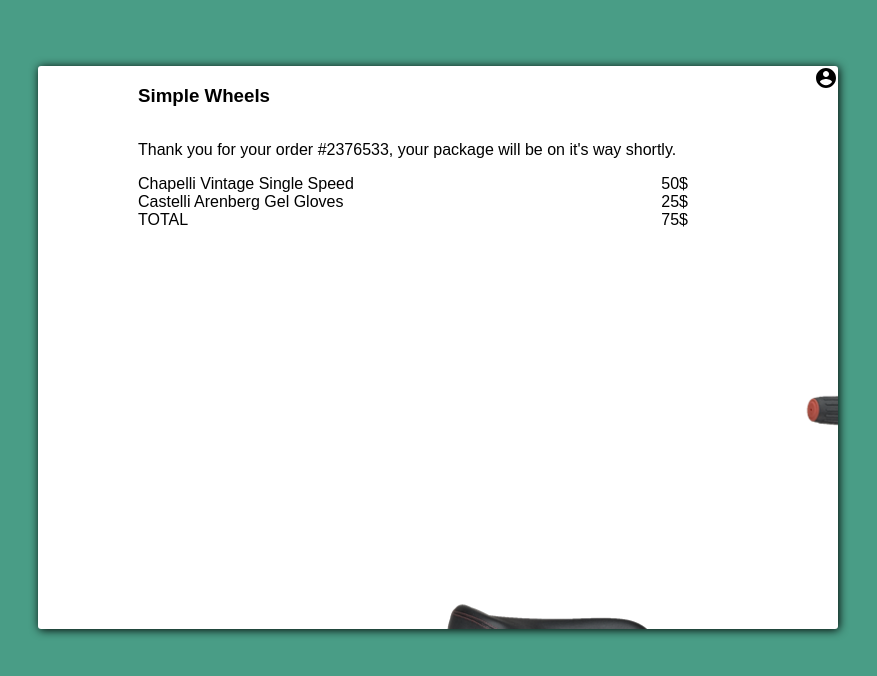
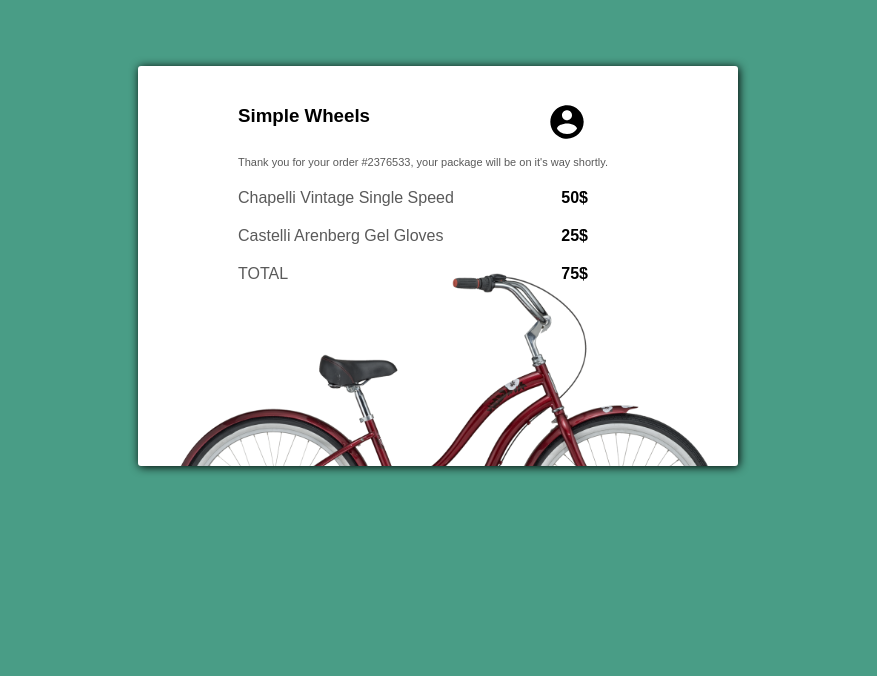
Before and after one commit to libsyz/html-css-challenges, a plain HTML site: page 03/assets 3/index.html in a window 1280 px wide. Shown: the part 134-810 px from the top of the page, without its empty margins (202-1079 px from the left). Drawn offline with Linux system fonts and the light colour scheme.

Commit message:
finished challenge number 3!

```diff
--- a/03/assets 3/index.html
+++ b/03/assets 3/index.html
@@ -30,9 +30,7 @@
       <div class="card-item-name">TOTAL</div>
       <div class="card-item-price">75$</div>
     </div>
-    <div class="bicycle">
-      <img src="./img/bicycle.png" alt="">
-    </div>
+    <img class="bicycle" src="./img/bicycle.png" alt="">
   </div>
 
 
--- a/03/assets 3/styles.css
+++ b/03/assets 3/styles.css
@@ -8,39 +8,71 @@
 
 .card {
     background-color: #fff;
-    width: 800px;
+    width: 600px;
     margin: 200px auto;
     border-radius: 3px;
     box-shadow: 1px 1px 10px black;
     text-align: left;
     overflow: hidden;
+    position: relative;
+    height: 400px;
 }
 
 .card-container {
+    padding-top: 20px;
     display: flex;
     flex-direction: column;
     align-items: initial;
     margin-left: 100px;
+    margin-right: 100px;
     position: relative;
+}
+
+.card-container p {
+    font-size: 11px;
+    color: rgb(90,90,90);
+    font-style: bold;
+    padding-bottom: 10px;
 }
 
 .card-usericon {
     position: absolute;
-    top: 0px;
-    right: 0px;
+    display: flex;
+    top: 35px;
+    right: 50px;
+    align-content: center;
+    justify-content: center;
+    height: 40px;
+    width: 40px;
+    border-radius: 50%;
+    border: solid 1px rgb(255,255,255);
+    transition: all ease 0.2s;
+}
+
+.card-usericon:hover {
+    border: solid 1px rgb(200,200,200);
 }
 
 .card-item {
     display: flex;
     justify-content: space-between;
+    margin-left: 100px;
+    margin-right: 150px;
+    padding-bottom: 20px;
 }
 
-.card-item {
-    margin-left: 100px;
-    margin-right: 150px;
+
+.card-item-name {
+    color: rgb(90,90,90);
+}
+
+.card-item-price {
+    font-weight: bold;
 }
 
 .bicycle {
     height: 400px;
-    right: 200px;
+    position: absolute;
+    top: 150px;
+    left: 30px;
 }
```
